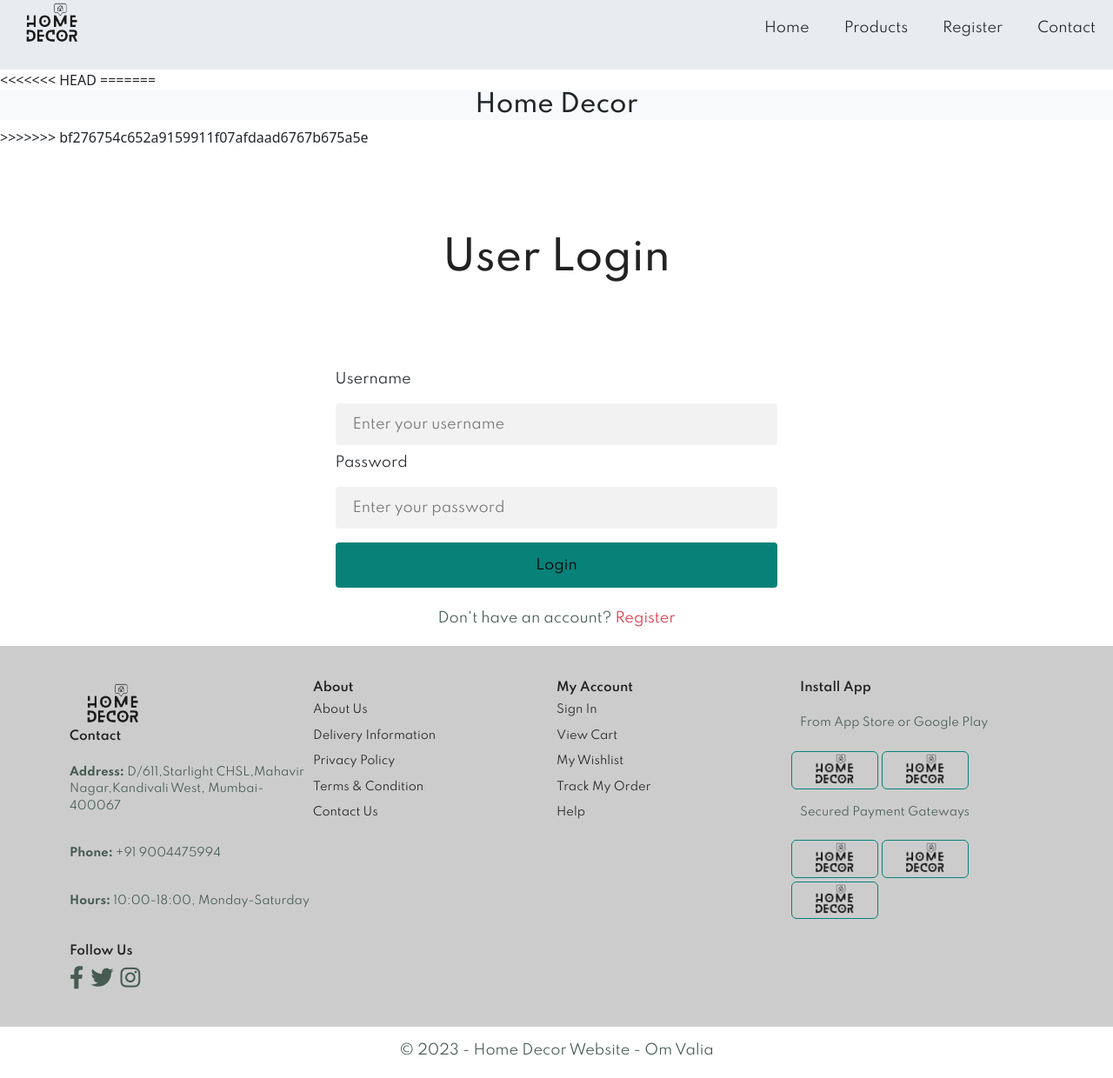
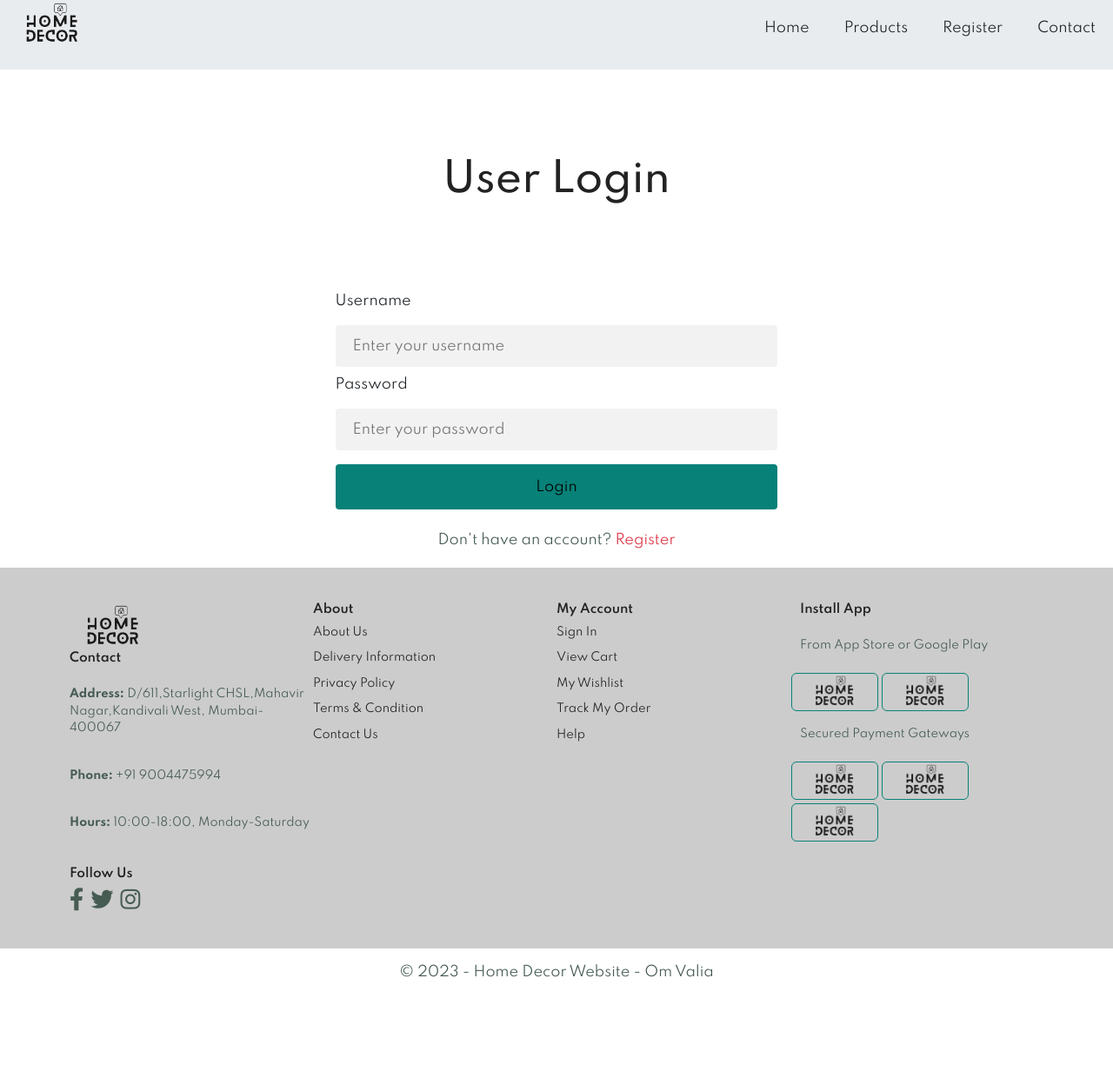
Before and after one commit to omvalia/TyProject, a PHP site: page /users_area/checkout.php in a window 1280 px wide. Shown: the whole page at 87% size. After the commit the page ends 1124 px from the top, so only its background shows below. Run offline with PHP 8.4, Linux system fonts and the light colour scheme.

Commit message:
checkout page edited

```diff
--- a/users_area/checkout.php
+++ b/users_area/checkout.php
@@ -98,35 +98,6 @@ session_start();
      </div>
    </div>
 
-<<<<<<< HEAD
-=======
-
-    <!-- <nav class="navbar navbar-expand-lg navbar-dark bg-secondary">
-        <ul class="navbar-nav me-auto">
-            <?php
-                if(!isset($_SESSION['username'])){
-                    echo"
-                    <li class='nav-item'>
-                    <a class='nav-link' href='#'>Welcome Guest</a>
-                </li>";
-                }else{
-                    echo"<a class='nav-link' href='#'>Welcome ".$_SESSION['username']."</a>";
-                }
-                if(!isset($_SESSION['username'])){
-                    echo "<a class='nav-link' href='./users_area/user_login.php'>Login</a>";
-                }else{
-                    echo"<a class='nav-link' href='./users_area/logout.php'>Logout</a>";
-                }
-            ?>
-        </ul>
-    </nav> -->
-
-    <!-- third child-->
-    <div class="bg-light">
-        <h3 class="text-center">Home Decor</h3>
-
-    </div>
->>>>>>> bf276754c652a9159911f07afdaad6767b675a5e
 
     <!-- fourth child-->
     <div class="row px-1">
```
